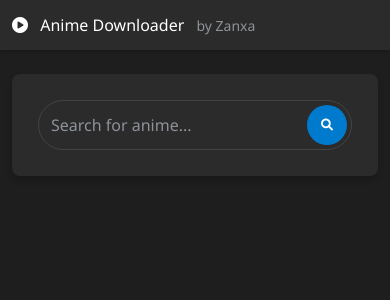
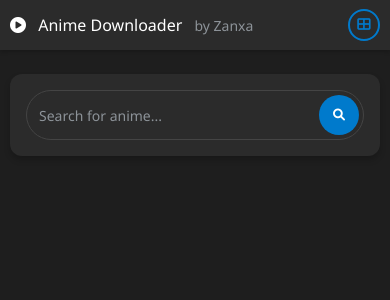
Before and after one commit to AruzanSensei/otakuDownload, a Flask app: page / in a window 390 px wide. Shown: the top 300 px of the page. Run offline with Flask 3, Linux system fonts and the light colour scheme; some libraries are stand-ins or nearby versions.

Commit message:
Add files via upload

```diff
--- a/templates/index.html
+++ b/templates/index.html
@@ -3,7 +3,7 @@
 <head>
     <meta charset="UTF-8">
     <meta name="viewport" content="width=device-width, initial-scale=1.0">
-    <title>Anime Downloader by Zanxa</title>
+    <title>Anime Downloader</title>
     <link href="https://cdn.jsdelivr.net/npm/bootstrap@5.3.0/dist/css/bootstrap.min.css" rel="stylesheet">
     <link href="https://cdnjs.cloudflare.com/ajax/libs/font-awesome/6.0.0/css/all.min.css" rel="stylesheet">
     <style>
@@ -122,13 +122,14 @@
         }
 
         #searchResults {
-            max-height: 600px;
-            overflow-y: auto;
-            scrollbar-width: thin;
-            scrollbar-color: var(--primary-color) var(--card-bg);
             display: grid;
-            gap: 20px;
-            padding: 10px;
+            gap: 2px;
+            padding: 8px;
+            /* gap: 15px;
+            padding: 8px; */
+            /* align-items: stretch; */
+            justify-content: center;
+            justify-items: center;
         }
 
         @media (min-width: 992px) {
@@ -148,6 +149,30 @@
                 grid-template-columns: 1fr;
             }
 
+            .container {
+                width: 100%;
+                max-width: 100%;
+                padding-left: 10px;
+                padding-right: 10px;
+            }
+
+            .search-container {
+                max-width: 300px;
+                margin: 0 auto;
+            }
+
+            .search-input {
+                height: 40px;
+                font-size: 14px;
+            }
+
+            .search-btn {
+                height: 34px;
+                width: 34px;
+                right: 3px;
+                top: 3px;
+            }
+
             body {
                 font-size: 10pt;
             }
@@ -156,28 +181,10 @@
                 font-size: 1.2em;
             }
 
-            .search-input {
-                 height: 40px;
-                 border-radius: 20px;
-                 padding-right: 40px;
-            }
-
-            .search-btn {
-                height: 30px;
-                width: 30px;
-                right: 5px;
-                top: 5px;
-            }
-
-            .card {
-                border-radius: 8px;
-                padding: 10px;
-            }
-
             .anime-card .card-body {
                 flex-direction: column;
                 align-items: flex-start;
-                gap: 10px;
+                gap: 4px;
             }
 
             .anime-card .anime-cover {
@@ -247,7 +254,7 @@
             display: flex;
             flex-direction: column;
             align-items: center;
-            gap: 10px;
+            gap: 4px;
             width: 100%;
         }
 
@@ -273,9 +280,6 @@
         .anime-card .card-title {
             font-size: 1.2em;
             margin-bottom: 0.5rem;
-            white-space: nowrap;
-            overflow: hidden;
-            text-overflow: ellipsis;
             width: 100%;
         }
 
@@ -616,6 +620,81 @@
                   justify-content: center; /* Center button text/icon */
               }
           }
+
+        /* Add compact view styles */
+        .compact-view .anime-card {
+            width: 160px; /* Smaller width for compact view */
+        }
+
+        .compact-view #searchResults {
+            grid-template-columns: repeat(auto-fill, minmax(160px, 1fr));
+        }
+
+        .compact-view .anime-info {
+            display: none;
+        }
+
+        /* Add scroll to top button styles */
+        .scroll-to-episodes {
+            position: fixed;
+            bottom: 20px;
+            right: 20px;
+            width: 40px;
+            height: 40px;
+            background-color: var(--primary-color);
+            color: white;
+            border-radius: 50%;
+            display: flex;
+            align-items: center;
+            justify-content: center;
+            cursor: pointer;
+            box-shadow: 0 2px 5px rgba(0,0,0,0.2);
+            z-index: 1000;
+            opacity: 0;
+            transition: opacity 0.3s ease;
+        }
+
+        .scroll-to-episodes.visible {
+            opacity: 1;
+        }
+
+        /* Update view switch button styles */
+        .view-switch {
+            position: relative;
+            margin-left: auto;
+        }
+
+        .view-switch-btn {
+            background: transparent;
+            border: 2px solid var(--primary-color);
+            color: var(--primary-color);
+            width: 32px;
+            height: 32px;
+            border-radius: 50%;
+            cursor: pointer;
+            transition: all 0.3s ease;
+            display: flex;
+            align-items: center;
+            justify-content: center;
+            padding: 0;
+        }
+
+        .view-switch-btn:hover {
+            background-color: var(--primary-color);
+            color: white;
+        }
+
+        @media (max-width: 767.98px) {
+            .view-switch {
+                display: block;
+            }
+        }
+
+        @media (min-width: 768px) {
+            .view-switch {
+                display: none;
+            }
+        }
     </style>
 </head>
 <body>
@@ -626,8 +705,17 @@
                 Anime Downloader
                 <small class="ms-2 text-muted">by Zanxa</small>
             </a>
+            <div class="view-switch">
+                <button class="view-switch-btn" onclick="toggleView()" title="Switch View">
+                    <i class="fas fa-th-large"></i>
+                </button>
+            </div>
         </div>
     </nav>
+
+    <div class="scroll-to-episodes" onclick="scrollToEpisodes()">
+        <i class="fas fa-arrow-up"></i>
+    </div>
 
     <div class="container">
         <div class="row">
@@ -700,7 +788,7 @@
         function toggleSelectAll() {
             const checkbox = document.getElementById('selectAllCheckbox');
             const isChecked = checkbox.classList.toggle('checked');
-            const episodeItems = document.querySelectorAll('.episode-item');
+            const episodeItems = document.querySelectorAll('.episode-item:not([data-is-batch="true"])');
 
             selectedEpisodes.clear();
             episodeItems.forEach(item => {
@@ -735,7 +823,7 @@
 
         function updateSelectAllCheckbox() {
             const checkbox = document.getElementById('selectAllCheckbox');
-            const episodeItems = document.querySelectorAll('.episode-item');
+            const episodeItems = document.querySelectorAll('.episode-item:not([data-is-batch="true"])');
             if (episodeItems.length === 0) {
                 checkbox.classList.remove('checked');
                 return;
@@ -866,11 +954,13 @@
             results.forEach(result => {
                 const card = document.createElement('div');
                 card.className = 'card mb-3 anime-card';
+                // Clean up the title
+                const cleanTitle = result.title.replace(/Subtitle Indonesia/gi, '').trim();
                 card.innerHTML = `
                     <div class="card-body">
-                        ${result.image_url ? `<img src="${result.image_url}" class="anime-cover" alt="${result.title} cover">` : ''}
+                        ${result.image_url ? `<img src="${result.image_url}" class="anime-cover" alt="${cleanTitle} cover">` : ''}
                         <div class="anime-details">
-                            <h5 class="card-title">${result.title}</h5>
+                            <h5 class="card-title">${cleanTitle}</h5>
                             <div class="anime-info">
                                 <span class="me-3"><i class="fas fa-film me-1"></i>${result.episodes || 'Unknown'}</span>
                                 <span class="me-3"><i class="fas fa-star me-1"></i>${result.rating || 'Unknown'}</span>
@@ -961,14 +1051,26 @@
             updateDownloadButton();
             updateSelectAllCheckbox();
 
+            // Display batch episodes first
+            if (data.batch.length > 0) {
+                const batchHeader = document.createElement('div');
+                batchHeader.className = 'episode-header mb-2';
+                batchHeader.innerHTML = '<h6 class="text-primary">Batch Downloads</h6>';
+                container.appendChild(batchHeader);
+
+                data.batch.forEach(episode => {
+                    addEpisodeItem(container, episode, true); // true indicates it's a batch episode
+                });
+            }
+
             if (data.reguler.length > 0) {
                 const regulerHeader = document.createElement('div');
-                regulerHeader.className = 'episode-header mb-2';
+                regulerHeader.className = 'episode-header mb-2 mt-3';
                 regulerHeader.innerHTML = '<h6 class="text-primary">Regular Episodes</h6>';
                 container.appendChild(regulerHeader);
 
                 data.reguler.forEach(episode => {
-                    addEpisodeItem(container, episode);
+                    addEpisodeItem(container, episode, false);
                 });
             }
 
@@ -979,36 +1081,30 @@
                 container.appendChild(ovaHeader);
 
                 data.ova.forEach(episode => {
-                    addEpisodeItem(container, episode);
-                });
-            }
-
-            if (data.batch.length > 0) {
-                const batchHeader = document.createElement('div');
-                batchHeader.className = 'episode-header mb-2 mt-3';
-                batchHeader.innerHTML = '<h6 class="text-primary">Batch Downloads</h6>';
-                container.appendChild(batchHeader);
-
-                data.batch.forEach(episode => {
-                    addEpisodeItem(container, episode);
+                    addEpisodeItem(container, episode, false);
                 });
             }
         }
 
-        function addEpisodeItem(container, episode) {
+        function addEpisodeItem(container, episode, isBatch) {
             const item = document.createElement('div');
             item.className = 'episode-item';
             item.dataset.url = episode.url;
+            item.dataset.isBatch = isBatch;
             item.onclick = (e) => {
                 if (!e.target.closest('.download-btn')) {
                     toggleEpisodeSelection(item, episode.url);
                 }
             };
 
+            // Simplify episode name
+            const episodeName = episode.name.replace(/Subtitle Indonesia/gi, '').trim();
+            const simplifiedName = episodeName.replace(/^.*?episode\s*/i, 'Episode ');
+
             item.innerHTML = `
                 <div class="custom-checkbox episode-checkbox"></div>
                 <div class="episode-content">
-                    <span class="episode-title">${episode.name.replace(/Subtitle Indonesia/gi, '').trim()}</span>
+                    <span class="episode-title">${simplifiedName}</span>
                     <div class="episode-actions">
                          <button class="btn btn-sm download-btn" onclick="downloadEpisode('${episode.url}'); event.stopPropagation();">
                             <i class="fas fa-download me-1"></i><span>Download</span>
@@ -1075,6 +1171,27 @@
             document.getElementById('loading').style.display = 'none';
         }
 
+        function toggleView() {
+            document.body.classList.toggle('compact-view');
+        }
+
+        function scrollToEpisodes() {
+            const episodeCard = document.getElementById('episodeCard');
+            if (episodeCard) {
+                episodeCard.scrollIntoView({ behavior: 'smooth' });
+            }
+        }
+
+        // Add scroll button visibility logic
+        window.addEventListener('scroll', function() {
+            const scrollButton = document.querySelector('.scroll-to-episodes');
+            if (window.scrollY > 300) {
+                scrollButton.classList.add('visible');
+            } else {
+                scrollButton.classList.remove('visible');
+            }
+        });
+
         document.addEventListener('DOMContentLoaded', function() {
             document.getElementById('searchBtn').addEventListener('click', searchAnime);
             document.getElementById('searchInput').addEventListener('keypress', function(e) {
```
Lines whose indentation alone changed are shown as unchanged.
